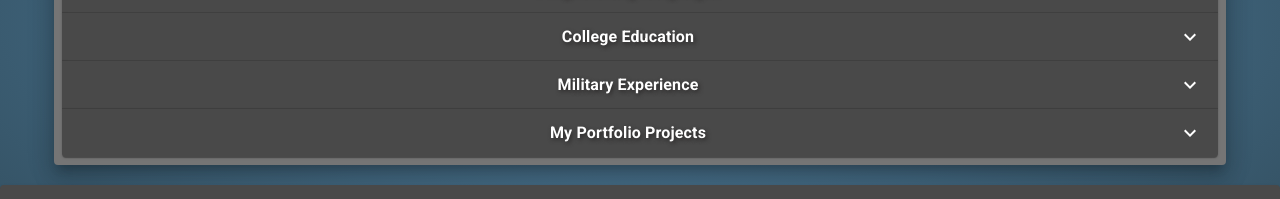
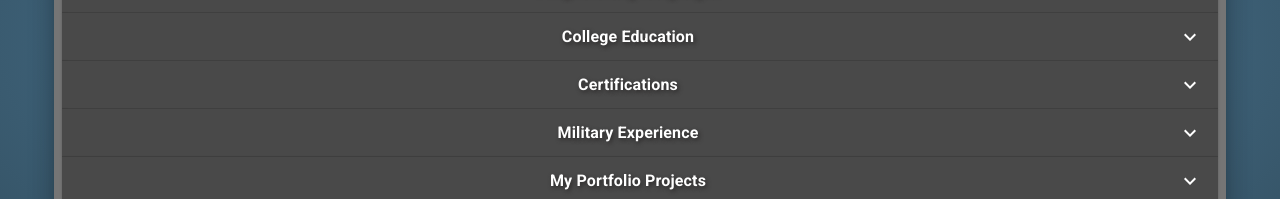
Before and after one commit to JeremyDuncan/React-Portfolio-Site, a React (Create React App) app: page / in a window 1280 px wide. Shown: the part 265-464 px from the top of the page. Built offline with nearby package versions, Linux system fonts and the light colour scheme.

Commit message:
added certifications component

```diff
--- a/src/components/MainSection.js
+++ b/src/components/MainSection.js
@@ -15,6 +15,7 @@ import AccordionSummary from "@mui/material/AccordionSummary";
 import Typography from "@mui/material/Typography";
 import * as React from "react";
 import AboutMe from "./AboutMe.js";
+import Certifications from "./Certifications";
 import College from "./College";
 import Languages from "./Languages";
 import MilitaryExp from "./MilitaryExp";
@@ -142,11 +143,46 @@ export default function ControlledAccordions() {
       </Accordion>
       {/* =============== === ACCORDIAN END === =============================*/}
       {/* =============== === ACCORDIAN START === ===========================*/}
-      {/* === MILITARY EXPERIENCE SECTION === */}
+      {/* ===  CERTIFICATION SECTION === */}
       <Accordion
         sx={{ bgcolor: "primary.dark", color: "contrast.textLight" }}
         expanded={expanded === "panel4"}
         onChange={handleChange("panel4")}
+      >
+        <AccordionSummary
+          expandIcon={<ExpandMoreIcon sx={{ color: "contrast.textLight" }} />}
+          aria-controls="panel3bh-content"
+          id="panel3bh-header"
+        >
+          <Typography
+            sx={{
+              textShadow: "1.5px 1.5px 4px #292727",
+              width: "33%",
+              flexShrink: 0,
+              fontWeight: "bold",
+              margin: { md: "auto", lg: "auto", sm: "auto" },
+            }}
+          >
+            Certifications
+          </Typography>
+        </AccordionSummary>
+        <AccordionDetails
+          sx={{
+            background:
+              "linear-gradient(to right, #A6B7C3 0%, #D2E8F7 50%, #A6B7C3 100%)",
+            color: "primary.contrastText",
+          }}
+        >
+          <Certifications /> {/* <=={COMPONENT} */}
+        </AccordionDetails>
+      </Accordion>
+      {/* =============== === ACCORDIAN END === =============================*/}
+      {/* =============== === ACCORDIAN START === ===========================*/}
+      {/* === MILITARY EXPERIENCE SECTION === */}
+      <Accordion
+        sx={{ bgcolor: "primary.dark", color: "contrast.textLight" }}
+        expanded={expanded === "panel5"}
+        onChange={handleChange("panel5")}
       >
         <AccordionSummary
           expandIcon={<ExpandMoreIcon sx={{ color: "contrast.textLight" }} />}
@@ -181,8 +217,8 @@ export default function ControlledAccordions() {
       {/* === PORTFOLIO SECTION === */}
       <Accordion
         sx={{ bgcolor: "primary.dark", color: "contrast.textLight" }}
-        expanded={expanded === "panel5"}
-        onChange={handleChange("panel5")}
+        expanded={expanded === "panel6"}
+        onChange={handleChange("panel6")}
       >
         <AccordionSummary
           expandIcon={<ExpandMoreIcon sx={{ color: "contrast.textLight" }} />}
```
